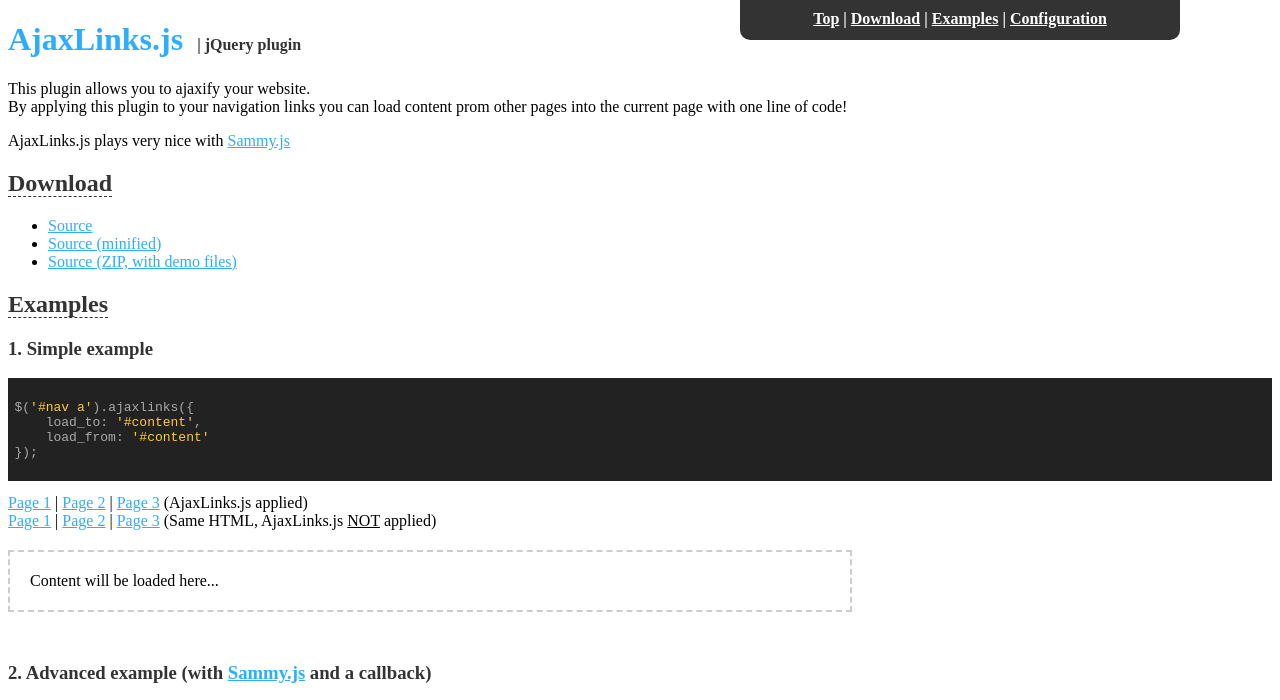
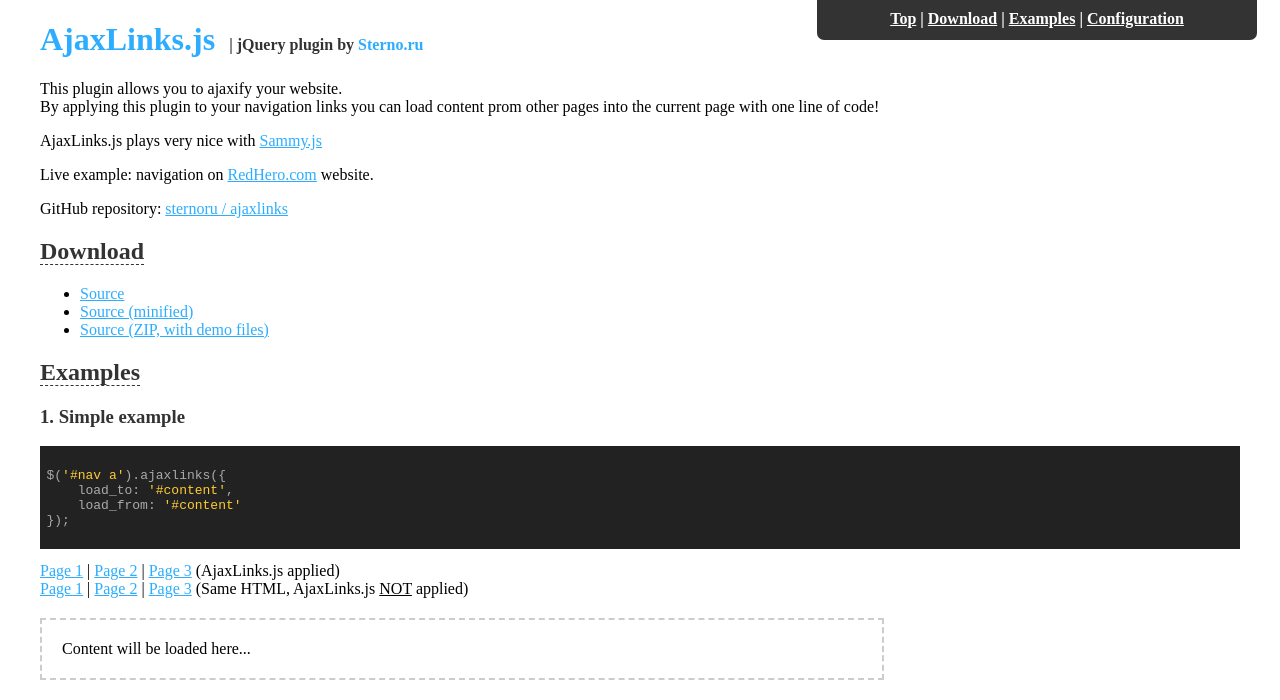
Before and after one commit to sternoru/ajaxlinks, a plain HTML site: page demo/index.html in a window 1280 px wide. Shown: the top 700 px of the page. Drawn offline with Linux system fonts and the light colour scheme.

Commit message:
README update

```diff
--- a/demo/css/demo.css
+++ b/demo/css/demo.css
@@ -1,3 +1,7 @@
+body {
+	margin: 20px 40px;
+}
+
 h1 {
 	color: #2CADFF;
 }
@@ -6,6 +10,10 @@ h1 {
 		font-size: 50%;
 		color: #333333;
 		margin-left: 10px;
+	}
+
+	h1 a {
+		text-decoration: none;
 	}
 
 h2, h3, h4, h5, h6 {
@@ -31,10 +39,12 @@ a[name] {
 #main-nav {
 	position: fixed;
 	top: 0;
-	right: 100px;
+	right: 20px;
 	width: 400px;
 	height: 20px;
 	border-radius: 0  0 10px 10px;
+	border: 3px solid white;
+	border-width: 0 3px 3px 3px;
 	text-align: center;
 	padding: 10px 20px;
 	background: #333333;
--- a/demo/index.html
+++ b/demo/index.html
@@ -43,10 +43,15 @@
 			        |
 			        <a href="#configuration">Configuration</a>
     			</div>
-		        <h1>AjaxLinks.js<span> | jQuery plugin</span></h1>
-		        <p>This plugin allows you to ajaxify your website.<br/>
-		        By applying this plugin to your navigation links you can load content prom other pages into the current page with one line of code!</p>
+		        <h1><a href="http://sternoru.github.com/ajaxlinks/">AjaxLinks.js</a><span> | jQuery plugin by <a href="http://sterno.ru/en/">Sterno.ru</a></span></h1>
+		        <p>
+		        	This plugin allows you to ajaxify your website.<br/>
+		        	By applying this plugin to your navigation links you can load content prom other pages into the current page with one line of code!<br/>
+
+		        </p>
 		        <p>AjaxLinks.js plays very nice with <a href="http://sammyjs.org/" target="_blank">Sammy.js</a></p>
+		        <p>Live example: navigation on <a href="http://redhero.com/home/#!path=/en/stores/" target="_blank">RedHero.com</a> website.</p>
+		        <p>GitHub repository: <a href="https://github.com/sternoru/ajaxlinks/">sternoru / ajaxlinks</a></p>
 		    </div> <!-- /header -->
 		    <div id="content-wrapper">
 		    	<h2><a name="download" href="#download">Download</a></h2>
```
Also changed, not shown: 2 other files.
